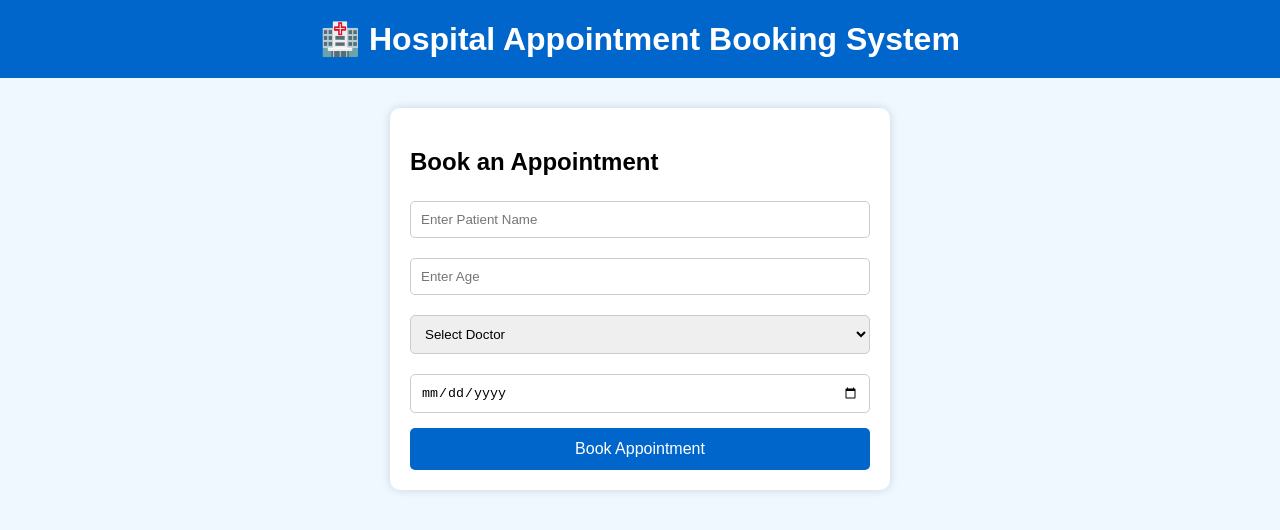
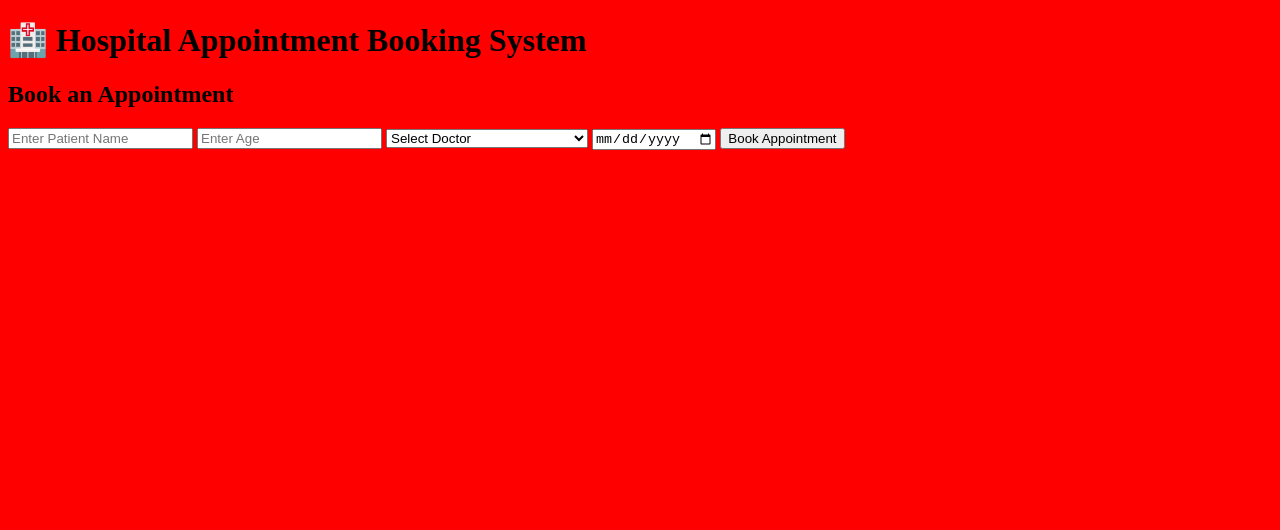
Before and after one commit to SAKTHI027/HOSPITAL-APPOINTMENT-BOOKING-SYSTEM, a plain HTML site: page index.html in a window 1280 px wide. Drawn offline with Linux system fonts and the light colour scheme.

Commit message:
Update style.css

```diff
--- a/style.css
+++ b/style.css
@@ -1,77 +1,3 @@
-/* General Page Styling */
-body {
-    font-family: Arial, sans-serif;
-    background-color: #f0f8ff;
-    margin: 0;
-    padding: 0;
+body{
+    background:red !important;
 }
-
-/* Header */
-header {
-    background-color: #0066cc;
-    color: white;
-    text-align: center;
-    padding: 20px;
-}
-
-header h1 {
-    margin: 0;
-}
-
-/* Main Container */
-.container {
-    width: 500px;
-    margin: 30px auto;
-}
-
-/* Card */
-.card {
-    background: white;
-    padding: 20px;
-    border-radius: 10px;
-    box-shadow: 0 0 10px rgba(0, 0, 0, 0.15);
-}
-
-/* Inputs and Select */
-input,
-select {
-    width: 100%;
-    padding: 10px;
-    margin-top: 5px;
-    margin-bottom: 15px;
-    border: 1px solid #ccc;
-    border-radius: 5px;
-    box-sizing: border-box;
-}
-
-/* Button */
-button {
-    width: 100%;
-    background-color: #0066cc;
-    color: white;
-    border: none;
-    padding: 12px;
-    border-radius: 5px;
-    cursor: pointer;
-    font-size: 16px;
-}
-
-button:hover {
-    background-color: #004c99;
-}
-
-/* Result Box */
-#result {
-    display: none;
-    margin-top: 20px;
-    background: #e6ffe6;
-    padding: 15px;
-    border-radius: 5px;
-}
-
-/* Responsive */
-@media (max-width: 600px) {
-    .container {
-        width: 90%;
-    }
-}
```
